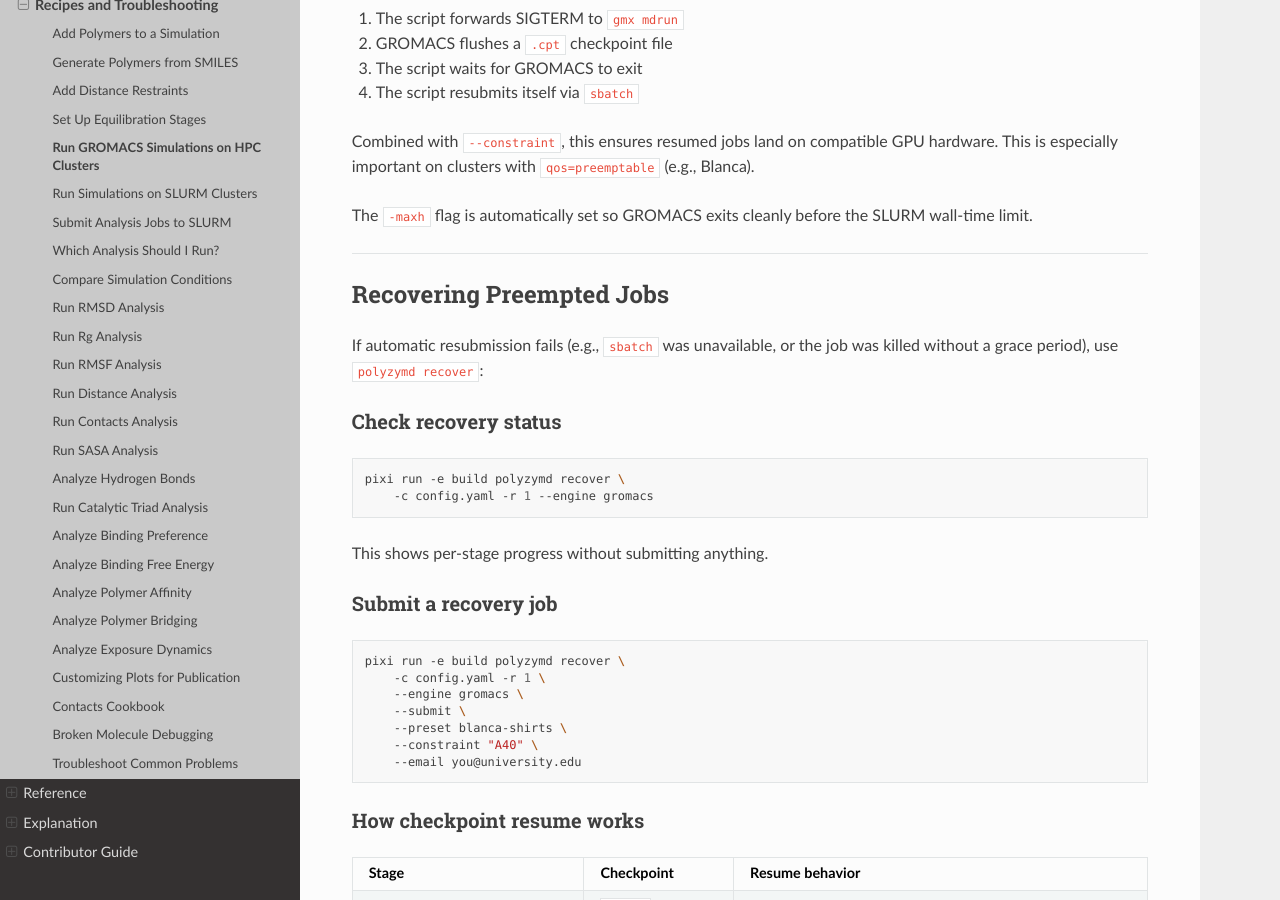
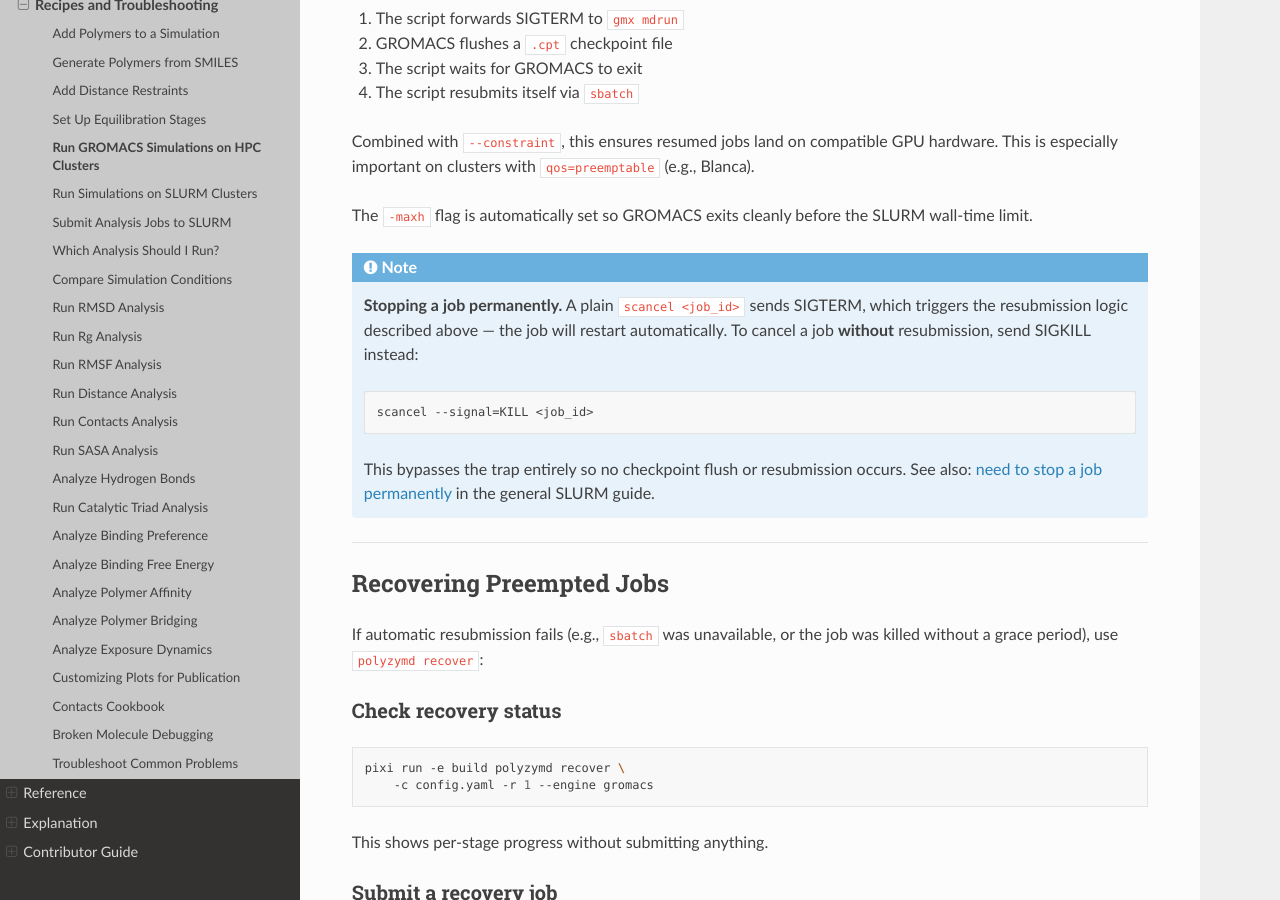
Before and after one commit to joelaforet/polyzymd, a Sphinx documentation site: the page built from docs/source/how_to/gromacs_export.md, in a window 1280 px wide and 900 px high, scrolled down 11194 px. Built offline with Sphinx 7.4.7 and the Read the Docs theme 3.1.0, drawn with Linux system fonts in a browser that asks for light colours; pages that are not in the unit, such as notebooks, are missing from menus.

Commit message:
docs: add scancel --signal=KILL warning to GROMACS how-to
Plain scancel triggers SIGTERM → checkpoint flush → resubmission, which
is by design for preemption resilience. Users who want to stop a job
permanently must use scancel --signal=KILL instead. This warning was
only in hpc_slurm.md; now it also appears in gromacs_export.md with a
cross-reference label linking the two pages.

````diff
--- a/docs/source/how_to/gromacs_export.md
+++ b/docs/source/how_to/gromacs_export.md
@@ -544,6 +544,19 @@ GPU hardware. This is especially important on clusters with `qos=preemptable`
 The `-maxh` flag is automatically set so GROMACS exits cleanly before the
 SLURM wall-time limit.
 
+```{note}
+**Stopping a job permanently.**
+A plain `scancel <job_id>` sends SIGTERM, which triggers the resubmission
+logic described above — the job will restart automatically. To cancel a job
+**without** resubmission, send SIGKILL instead:
+
+    scancel --signal=KILL <job_id>
+
+This bypasses the trap entirely so no checkpoint flush or resubmission occurs.
+See also: {ref}`need to stop a job permanently <hpc-slurm-stop-permanently>`
+in the general SLURM guide.
+```
+
 ---
 
 ## Recovering Preempted Jobs
````
Also changed, not shown: docs/source/how_to/hpc_slurm.md (+1 -0 lines).
